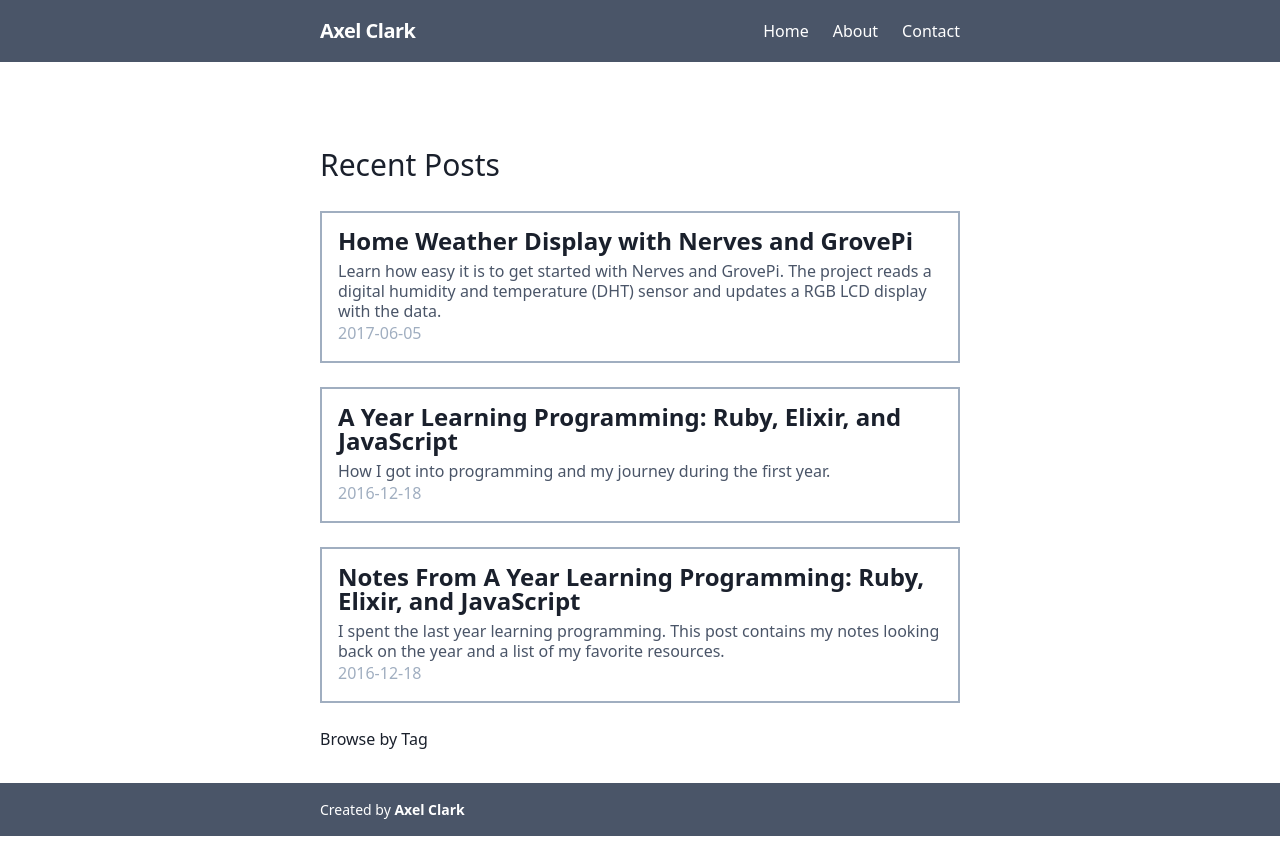
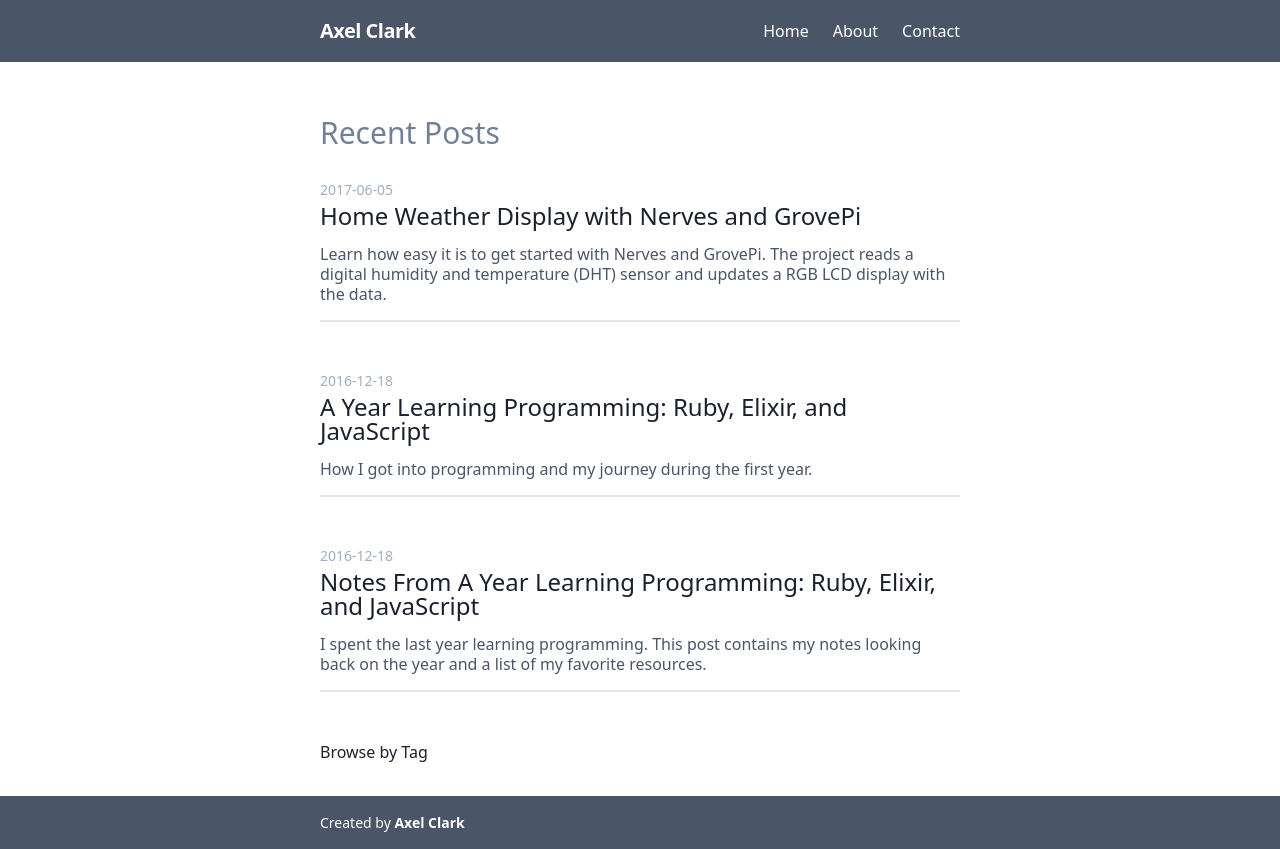
Before and after one commit to axelclark/gatsby-tailwindcss-blog, a Gatsby site: page / in a window 1280 px wide. Built offline with nearby package versions, Linux system fonts and the light colour scheme; Gatsby itself is replaced by a stand-in of ours.

Commit message:
Update styles

```diff
--- a/src/components/PostItem.js
+++ b/src/components/PostItem.js
@@ -3,16 +3,18 @@ import { Link } from "gatsby";
 
 const PostItem = ({ frontmatter }) => {
   return (
-    <div key={frontmatter.path}>
+    <div className="mb-12" key={frontmatter.path}>
       <Link to={frontmatter.path}>
-        <div className="mb-6 border-2 border-solid font-bold border-gray-500 p-4">
-          <h2 className="text-xl md:text-2xl leading-none mb-2">
+        <div>
+          <p className="text-gray-500 text-sm font-light mb-1">
+            {frontmatter.date}
+          </p>
+          <h2 className="text-xl md:text-2xl leading-none mb-4">
             {frontmatter.title}
           </h2>
-          <p className="text-gray-700 leading-tight font-light">
+          <p className="text-gray-700 leading-tight font-light border-b-2 border-solid border-gray-300 pb-4">
             {frontmatter.excerpt}
           </p>
-          <p className="text-gray-500 font-light">{frontmatter.date}</p>
         </div>
       </Link>
     </div>
--- a/src/components/layout.js
+++ b/src/components/layout.js
@@ -9,7 +9,7 @@ function Layout({ children }) {
     <div className="flex flex-col font-sans min-h-screen text-gray-900">
       <Header />
 
-      <main className="flex flex-col flex-1 max-w-2xl mx-auto px-4 py-8 md:px-4 md:pt-20 w-full ">
+      <main className="flex flex-col flex-1 max-w-2xl mx-auto px-4 py-8 w-full ">
         {children}
       </main>
 
--- a/src/pages/index.js
+++ b/src/pages/index.js
@@ -13,13 +13,17 @@ const IndexPage = ({ data }) => {
         keywords={[`gatsby`, `tailwind`, `react`, `tailwindcss`]}
         title="Home"
       />
-      <h1 className="text-3xl mb-6">Recent Posts</h1>
+      <h1 className="text-3xl font-light mt-4 mb-6 text-gray-600">
+        Recent Posts
+      </h1>
       {edges.map(edge => {
         const { frontmatter } = edge.node;
         return <PostItem frontmatter={frontmatter} />;
       })}
       <div>
-        <Link to="/tags">Browse by Tag</Link>
+        <Link className="hover:underline" to="/tags">
+          Browse by Tag
+        </Link>
       </div>
     </Layout>
   );
```
